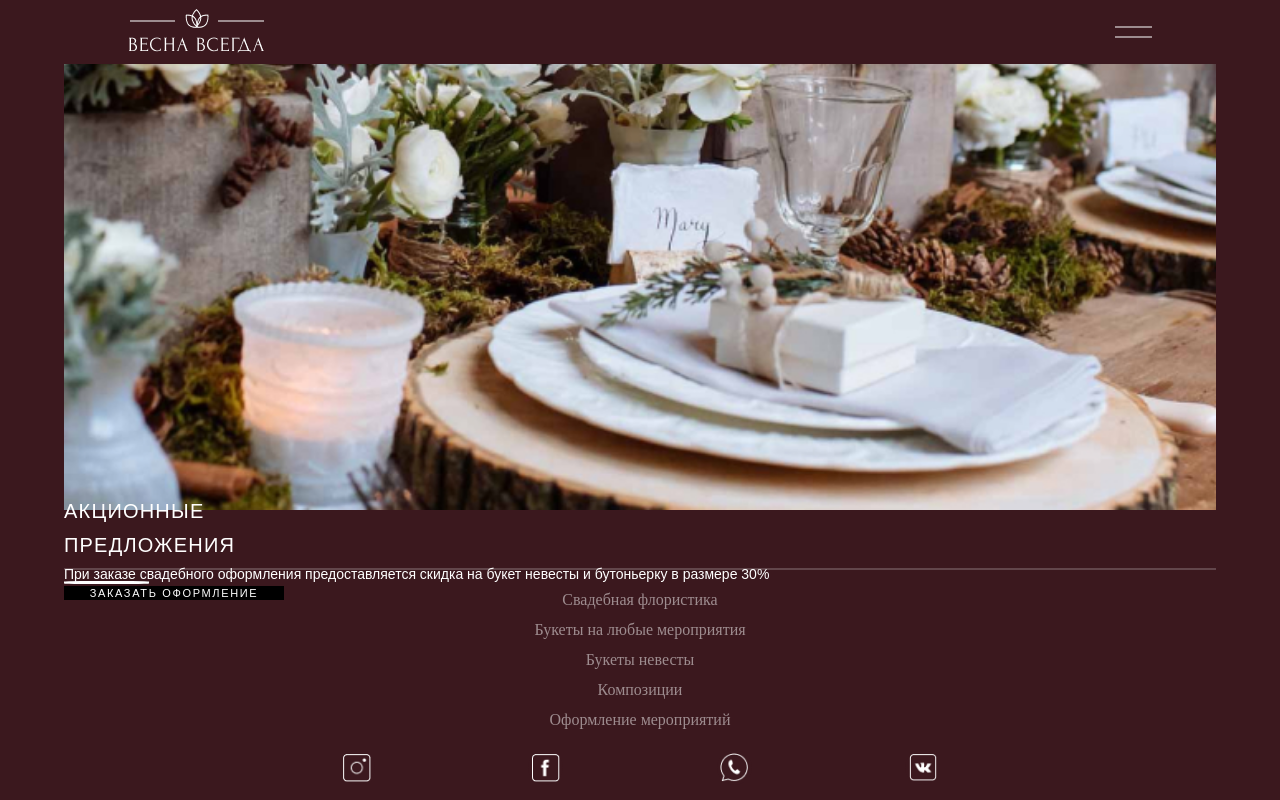
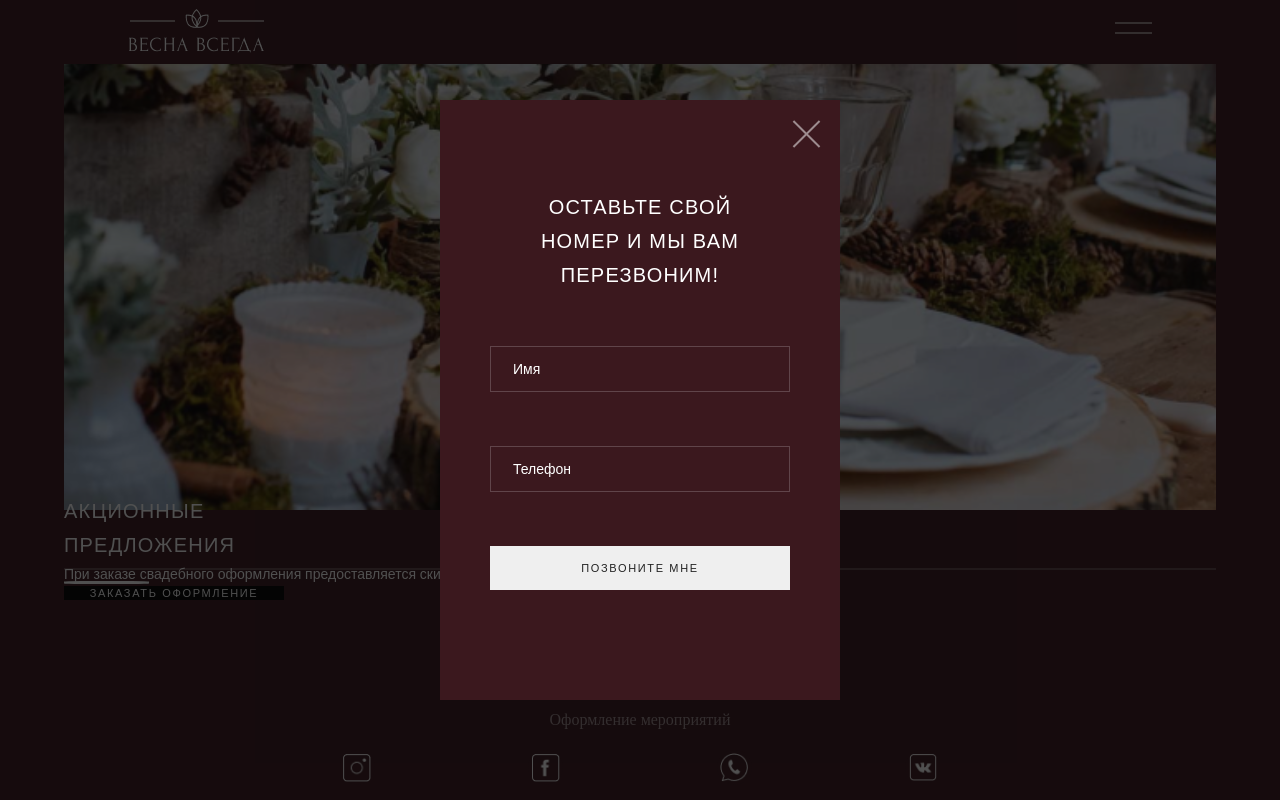
Before and after one commit to selfmotivation/templates, a plain HTML site: page index.html in a window 1280 px wide. Both pictures are taken after a click on the button "ЗАКАЗАТЬ ОФОРМЛЕНИЕ". Shown: the part 1832-2632 px from the top of the page. Drawn offline with nearby package versions, Linux system fonts and the light colour scheme; a web font is replaced by a local one.

Commit message:
add: active buttons, offer form

```diff
--- a/css/style-mobile-568.css
+++ b/css/style-mobile-568.css
@@ -70,6 +70,10 @@ body {
 /* Burger */
 
 .header__nav-burger {
+
+}
+
+.nav-burger {
 	width: 37px;
 	height: 37px;
 	display: flex;
@@ -77,14 +81,23 @@ body {
 	align-items: center;
 	position: absolute;
     right: 10%;
+    top: 15%;
 }
 
-.header__nav-burger_active {
+.nav-burger_active {
 	position: absolute;
     right: 10%;
 }
 
+.header__nav-burger_active {
+
+}
+
 .header__nav-burger-button {
+
+}
+
+.nav-burger-button {
 	background-color: #fff;
 	width: 37px;
 	height: 2px;
@@ -94,7 +107,7 @@ body {
 	transition: transform 0.2s ease-in-out, top 0.2s ease-in-out 0.2s;
 }
 
-.header__nav-burger-button::before {
+.nav-burger-button::before {
 	content: "";
 	display: block;
 	background-color: #fff;
@@ -105,13 +118,13 @@ body {
 	transition: transform 0.2s ease-in-out, top 0.2s ease-in-out 0.2s;
 }
 
-.header__nav-burger-button_active {
+.nav-burger-button_active {
 	transform: rotate(45deg);
 	top: 0;
 	transition: top 0.2s ease-in-out, transform 0.2s ease-in-out 0.2s;
 }
 
-.header__nav-burger-button_active::before {
+.nav-burger-button_active::before {
 	transform: rotate(-90deg);
 	top: 0;
 	transition: top 0.2s ease-in-out, transform 0.2s ease-in-out 0.2s;
@@ -124,11 +137,12 @@ body {
 	flex-direction: column;
 	justify-content: space-around;
 	align-items: center;
-	position: absolute;
+	position: fixed;
 	width: 100vw;
 	height: 100vh;
 	background: #3B181E;
 	top: -100vh;
+	transition: 0.3s ease-in-out;
 }
 
 .main-nav_active {
@@ -408,6 +422,99 @@ body {
 	height: 50px;
 }
 
+.offer-form-wrapper {
+    display: none;
+    width: 100vw;
+    height: 100vh;
+    background-color: rgba(6, 6, 6, 0.7);
+    flex-direction: column;
+    justify-content: center;
+    align-items: center;
+    position: fixed;
+    z-index: 3;
+    top: 0;
+    left: 0;
+    overflow: hidden;
+}
+
+.offer-form-wrapper_active {
+	display: flex;
+}
+
+.offer-form-header {
+	height: 15%;
+    width: 100%;
+    display: flex;
+    align-items: center;
+    position: relative;
+}
+
+.offer-form__nav-burger-button {
+
+}
+
+.offer-form-content-wrapper {
+	width: 90vw;
+    max-width: 400px;
+    height: 75vh;
+    background: #3B181E;
+    display: flex;
+    flex-direction: column;
+    justify-content: flex-start;
+    align-items: center;
+}
+
+.offer-form {
+	display: flex;
+    flex-direction: column;
+    justify-content: space-between;
+    width: 86%;
+    max-width: 300px;
+    height: 400px;
+    margin: 0 0 52px 0;
+    background: #3B181E;
+}
+
+.offer-form__nav-burger {
+	right: 15px;
+	top: 15px;
+}
+
+.offer-form__title {
+	font-size: 20px;
+	text-align: center;
+	padding: 0 25px;
+}
+
+.offer-form__field {
+	padding: 14px 22px;
+	border: 1px solid rgba(246, 246, 249, 0.2);
+	background-color: #3B181E;
+	font-family: "Forum", sans-serif;
+	font-size: 14px;
+	color: #fff;
+
+}
+
+.offer-form__field::placeholder {
+	color: #fff;
+	font-size: 14px;
+}
+
+.offer-form__name-field {
+
+}
+
+
+.offer-form__phone-field {
+
+}
+
+.offer-form__button {
+	font-size: 11px;
+	height: 44px;
+}
+
 /* Offer frame ens */
 
 /* Footer */
--- a/index.html
+++ b/index.html
@@ -13,8 +13,8 @@
 		<a href="#" class="logo-link">
 			<img src="img/logo.png" alt="Весна всегда" class="logo-img">
 		</a>
-		<div class="header__nav-burger">
-			<div class="header__nav-burger-button"></div>
+		<div class="header__nav-burger nav-burger">
+			<div class="header__nav-burger-button nav-burger-button"></div>
 		</div>
 	</header>
 	<nav class="main-nav">
@@ -65,21 +65,21 @@
 								<span class="slider-item__header">
 									02
 								</span>
-								<img src="../img/services_2.jpg" alt="" class="slider-item__image">
+								<img src="img/services_2.jpg" alt="" class="slider-item__image">
 								<span class="slider-item__text">Букеты на торжества</span>
 							</li>
 							<li class="slider-item slider-item-03">
 								<span class="slider-item__header">
 									03
 								</span>
-								<img src="../img/services_3.jpg" alt="" class="slider-item__image">
+								<img src="img/services_3.jpg" alt="" class="slider-item__image">
 								<span class="slider-item__text">Композиции</span>
 							</li>
 							<li class="slider-item slider-item-04">
 								<span class="slider-item__header">
 									04
 								</span>
-								<img src="../img/services_4.jpg" alt="" class="slider-item__image">
+								<img src="img/services_4.jpg" alt="" class="slider-item__image">
 								<span class="slider-item__text">Оформление мероприятий</span>
 							</li>
 						</ul>
@@ -100,6 +100,23 @@
 						При заказе свадебного оформления предоставляется скидка на букет невесты и бутоньерку в размере 30%
 					</p>
 					<button class="offer-frame__button button">Заказать оформление</button>
+				</div>
+				<div class="offer-form-wrapper">
+					<div class="offer-form-content-wrapper">
+						<header class="offer-form-header">
+							<div class="offer-form__nav-burger nav-burger">
+								<div class="offer-form__nav-burger-button nav-burger-button nav-burger-button_active"></div>
+							</div>
+						</header>
+
+							<form action="#" class="offer-form">
+								<h2 class="offer-form__title subtitle">Оставьте свой номер и мы вам перезвоним!</h2>
+								<input type="text" class="offer-form__name-field offer-form__field" name="name" placeholder="Имя">
+								<input type="tel" class="offer-form__phone-field offer-form__field" name="phone" placeholder="Телефон">
+								<button type="submit" class="offer-form__button button">Позвоните мне</button>
+							</form>
+
+					</div>
 				</div>
 			</section>
 		</div>
--- a/js/script.js
+++ b/js/script.js
@@ -1,9 +1,38 @@
-let burgerButton = document.querySelector('.header__nav-burger');
+// Header menu button
+
+let burgers = document.querySelectorAll('.nav-burger');
+let burgerButtons = document.querySelectorAll('.nav-burger-button');
 let burgerMenu = document.querySelector('.main-nav');
 
-burgerButton.onclick = () => {
-	document.querySelector('.header__nav-burger-button').classList.toggle('header__nav-burger-button_active');
-	burgerButton.classList.toggle('header__nav-burger_active');
-	document.querySelector('.header').classList.toggle('header_active');
-	burgerMenu.classList.toggle('main-nav_active');
+for (burger of burgers) {
+	burger.onclick = () => {
+		for (burgerButton of burgerButtons) {
+			burgerButton.classList.toggle('nav-burger-button_active');
+			burger.classList.toggle('nav-burger_active');
+		}
+		document.querySelector('.header').classList.toggle('header_active');
+			burgerMenu.classList.toggle('main-nav_active');
+	}
 }
+
+// Offer menu
+
+let offerButton = document.querySelector('.offer-frame__button');
+let offerForm = document.querySelector('.offer-form-wrapper');
+let offerFormBurgerButton = document.querySelector('.offer-form__nav-burger');
+
+offerButton.onclick = () => {
+	offerForm.classList.toggle('offer-form-wrapper_active');
+}
+
+offerFormBurgerButton.onclick = () => {
+	offerForm.classList.toggle('offer-form-wrapper_active');
+}
+
+// Sroll down arrow
+
+let arrowDown = document.querySelector('.arrow-down');
+
+arrowDown.onclick = () => {
+	document.querySelector('.services-frame').scrollIntoView({behavior: "smooth"});
+}
```
